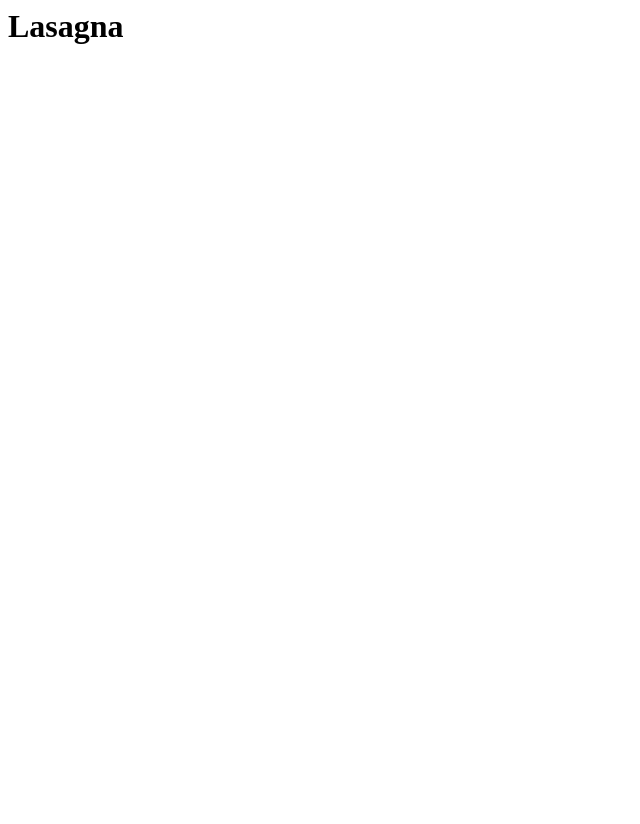
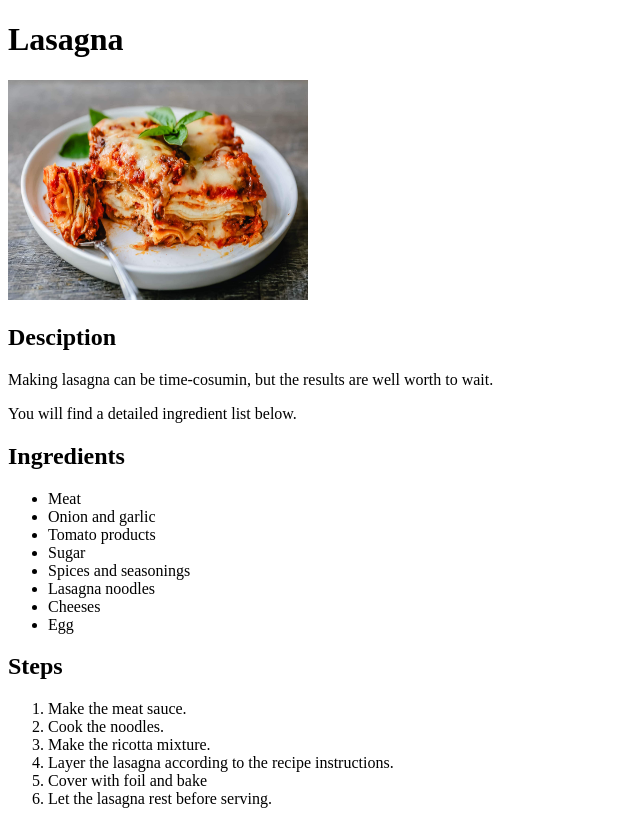
Before and after one commit to bobul/odin-recipes, a plain HTML site: page recipes/lasagna.html in a window 1280 px wide. Shown: the whole page, without its empty margins (0-640 px from the left). Before the commit the page ends 800 px from the top, so only its background shows below. Drawn offline with Linux system fonts and the light colour scheme.

Commit message:
Edit a recipe page. Add desc, image, ingredients, steps

```diff
--- a/recipes/lasagna.html
+++ b/recipes/lasagna.html
@@ -1 +1,34 @@
-<h1>Lasagna</h1>
+<!DOCTYPE html>
+<html lang="en">
+<head>
+    <meta charset="UTF-8">
+    <title>Lasagna</title>
+</head>
+<body>
+    <h1>Lasagna</h1>
+    <img src="../images/lasagna.jpg" alt="lasagna" width="300px" height="220px">
+    <h2>Desciption</h2>
+    <p>Making lasagna can be time-cosumin, but the results are well worth to wait.</p>
+    <p>You will find a detailed ingredient list below.</p>
+    <h2>Ingredients</h2>
+    <ul>
+        <li>Meat</li>
+        <li>Onion and garlic</li>
+        <li>Tomato products</li>
+        <li>Sugar</li>
+        <li>Spices and seasonings</li>
+        <li>Lasagna noodles</li>
+        <li>Cheeses</li>
+        <li>Egg</li>
+    </ul>
+    <h2>Steps</h2>
+    <ol>
+        <li>Make the meat sauce.</li>
+        <li>Cook the noodles.</li>
+        <li>Make the ricotta mixture.</li>
+        <li>Layer the lasagna according to the recipe instructions.</li>
+        <li>Cover with foil and bake</li>
+        <li>Let the lasagna rest before serving.</li>
+    </ol>
+</body>
+</html>
```
Also changed, not shown: images/lasagna.jpg (added).
